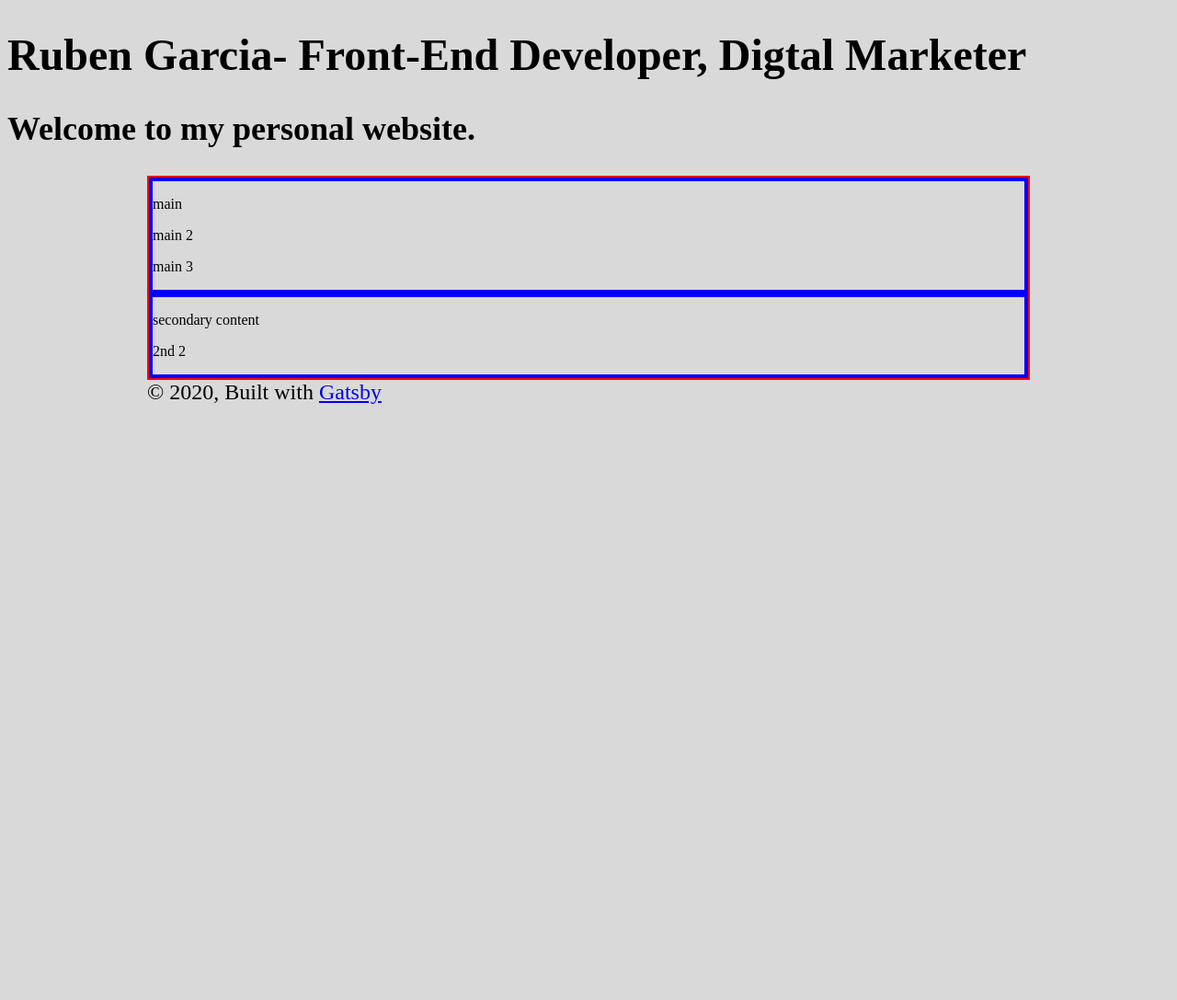
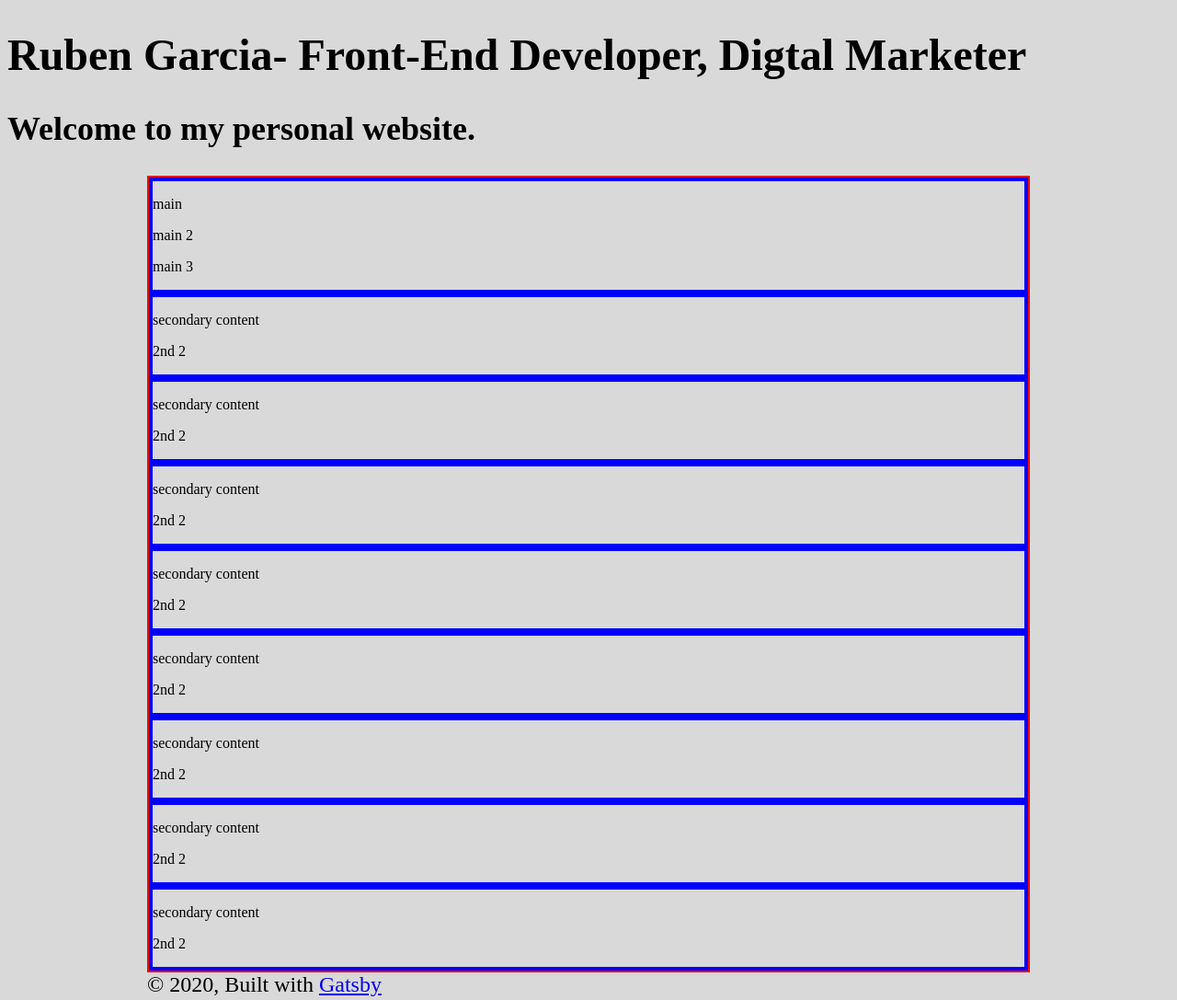
Before and after one commit to rubenfrancogarcia/personal-site, a Gatsby site: page / in a window 1280 px wide. Shown: the whole page at 92% size. Before the commit the page ends 800 px from the top, so only its background shows below. Built offline with nearby package versions, Linux system fonts and the light colour scheme; Gatsby itself is replaced by a stand-in of ours.

Commit message:
add main content containers based on content type

```diff
--- a/src/components/main.css
+++ b/src/components/main.css
@@ -4,7 +4,7 @@
 
 }
 
-.main-content, .secondary-content {
+.content {
     border: 4px solid  blue;
     font-size: 16px;
     display: flex-box;
--- a/src/components/main.js
+++ b/src/components/main.js
@@ -5,12 +5,40 @@ import './main.css'
 const Main = () => {
     return (
         <div class='container'>
-            <div class='main-content content'>
+            <div class='content about-me'>
                 <p> main</p>
                 <p> main 2</p>
                 <p> main 3</p>
             </div>
-            <div class="secondary-content content">
+            <div class="content blog">
+                <p>secondary content</p>
+                <p> 2nd 2</p>
+            </div>
+            <div class="content developer">
+                <p>secondary content</p>
+                <p> 2nd 2</p>
+            </div>
+            <div class="content d-marketing">
+                <p>secondary content</p>
+                <p> 2nd 2</p>
+            </div>
+            <div class="content data-a">
+                <p>secondary content</p>
+                <p> 2nd 2</p>
+            </div>
+            <div class="content personal-background">
+                <p>secondary content</p>
+                <p> 2nd 2</p>
+            </div>
+            <div class="content lebron-fan">
+                <p>secondary content</p>
+                <p> 2nd 2</p>
+            </div>
+            <div class="content learning-now">
+                <p>secondary content</p>
+                <p> 2nd 2</p>
+            </div>
+            <div class="content hobbies">
                 <p>secondary content</p>
                 <p> 2nd 2</p>
             </div>
```
